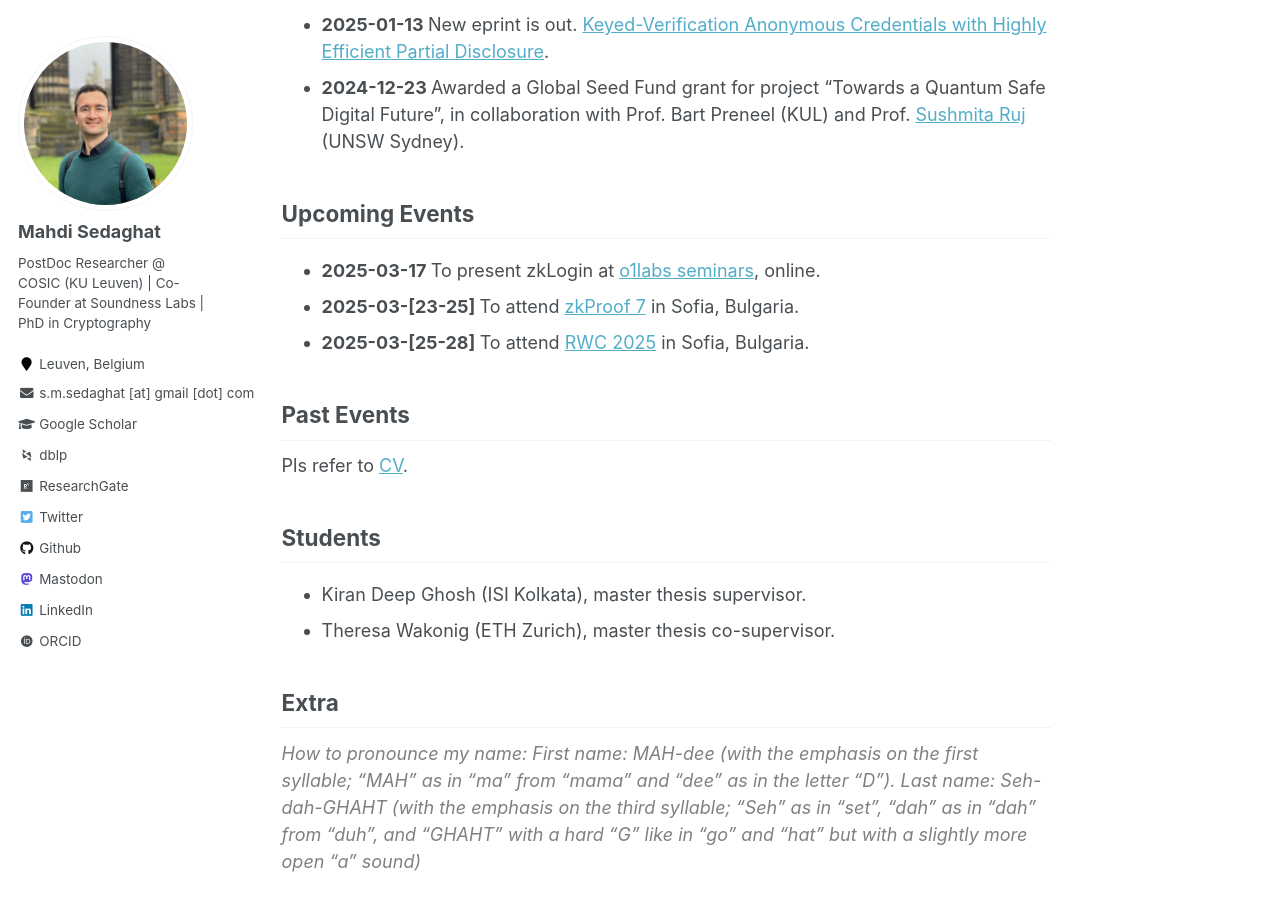
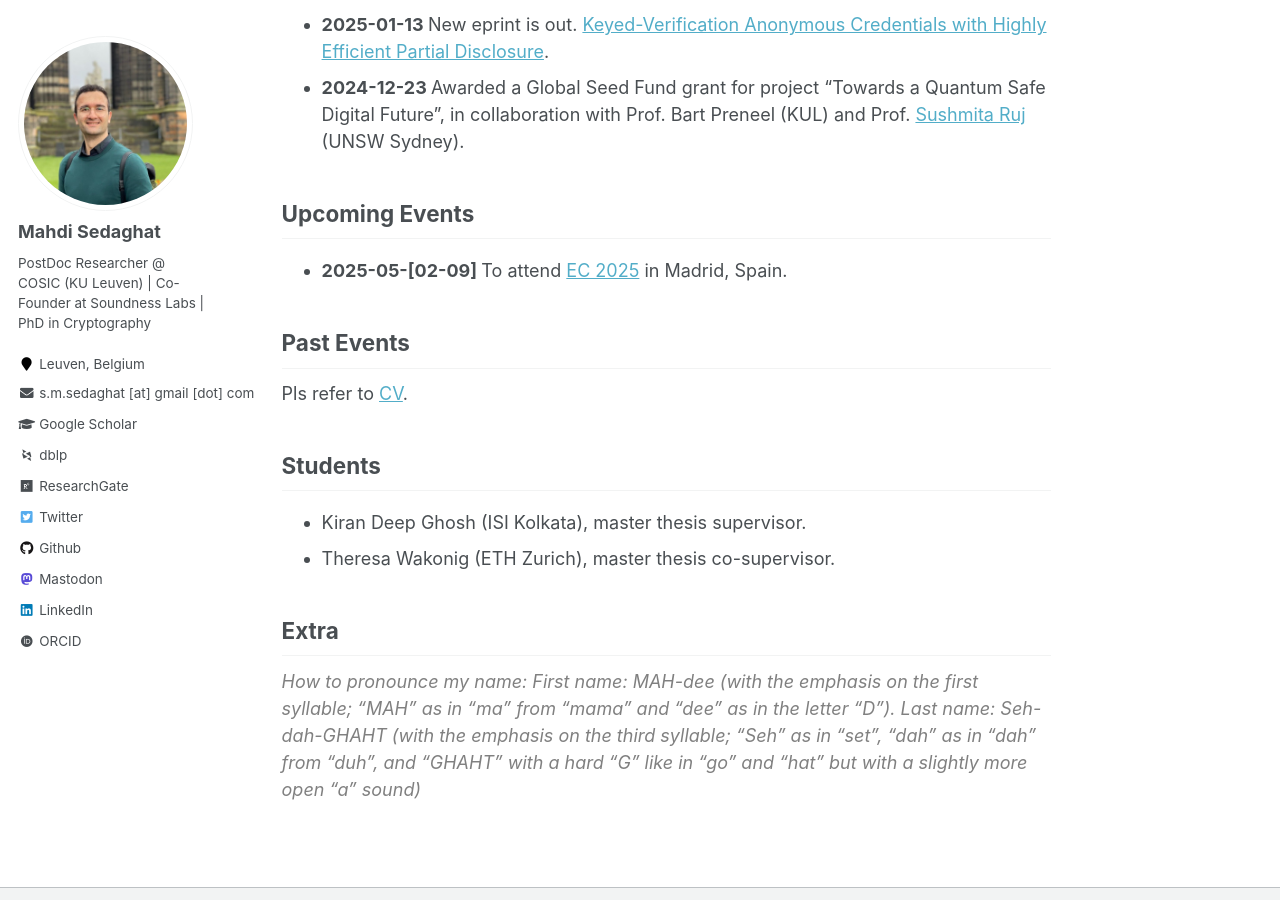
Before and after one commit to Mahdi171/Mahdi171.github.io, a Jekyll site: the page built from _pages/about.md, in a window 1280 px wide and 900 px high, scrolled down 640 px. Built offline with Jekyll 4.4.1, drawn with Linux system fonts in a browser that asks for light colours; some web fonts are replaced.

Commit message:
update for March

```diff
--- a/_pages/about.md
+++ b/_pages/about.md
@@ -24,9 +24,7 @@ News
 
 Upcoming Events
 ------
-- <b> 2025-03-17 </b> To present zkLogin at [o1labs seminars](https://o1labs.notion.site/crypto-reading-group), online.
-- <b> 2025-03-[23-25] </b> To attend [zkProof 7](https://zkproof.org/events/zkproof-7-sofia/) in Sofia, Bulgaria.
-- <b> 2025-03-[25-28] </b> To attend [RWC 2025](https://rwc.iacr.org/2025/) in Sofia, Bulgaria.
+- <b> 2025-05-[02-09] </b> To attend [EC 2025](https://eurocrypt.iacr.org/2025/) in Madrid, Spain.
 
 Past Events
 ------
```
